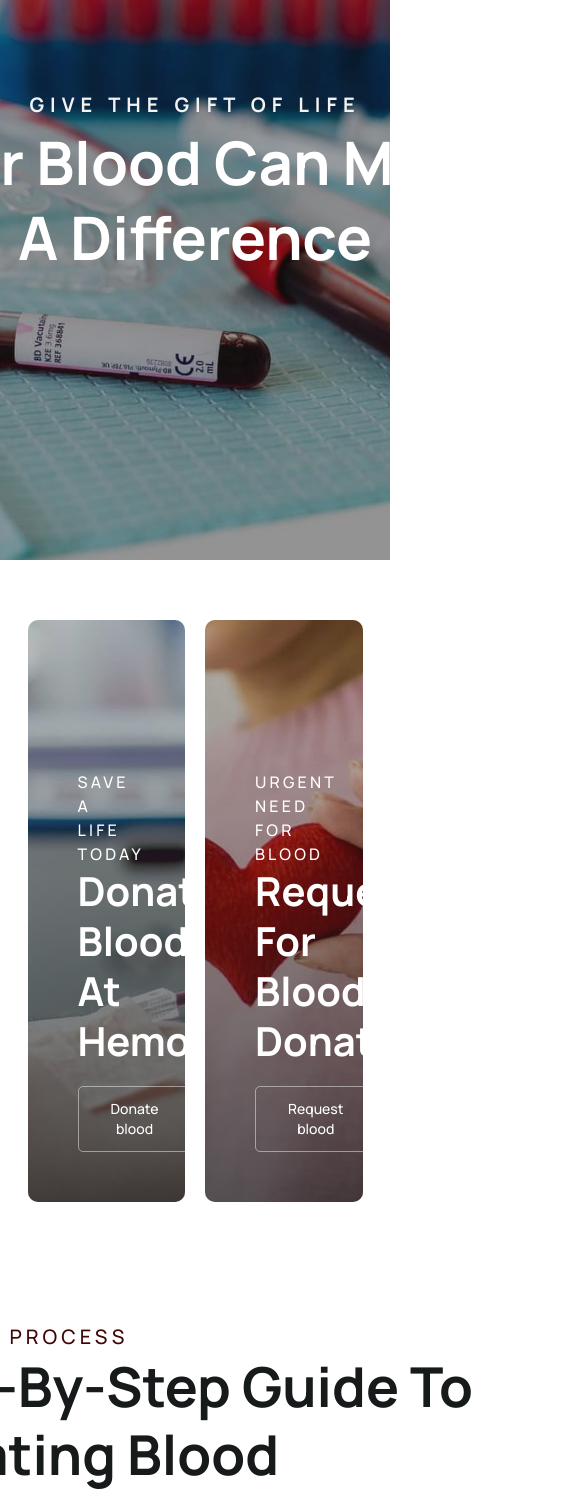
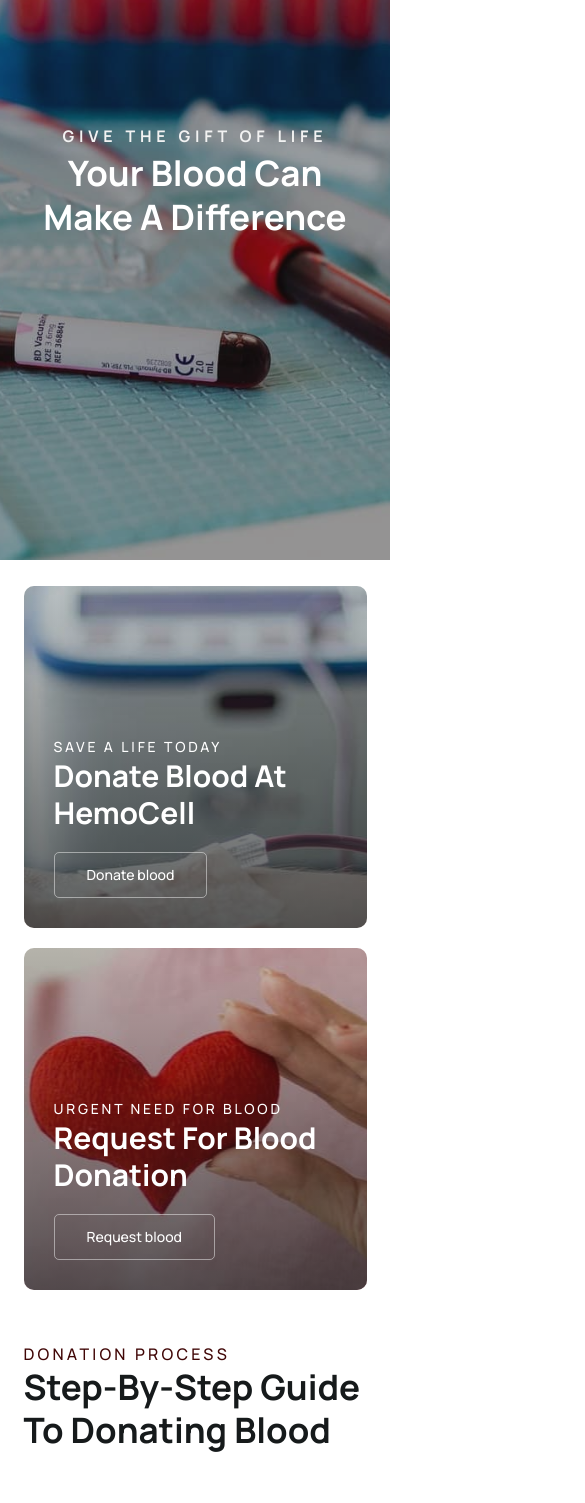
Before and after one commit to moazamdev/hemocell, a React (Vite) app: page / in a window 390 px wide. Shown: the part 200-1703 px from the top of the page, 585 px wide, since content can reach past the window. Built offline with nearby package versions, Linux system fonts and the light colour scheme; a web font is replaced by a local one.

Commit message:
home page created responsive

```diff
--- a/src/components/sections/before-footer-cta/before-footer-cta-styles.scss
+++ b/src/components/sections/before-footer-cta/before-footer-cta-styles.scss
@@ -1,3 +1,3 @@
 .before-footer-cta {
-	background: linear-gradient(to left, var(--dark_red), var(--dark));
+	background: linear-gradient(-135deg, var(--dark_red) 50%, var(--dark) 50%);
 }
--- a/src/components/sections/criteria/criteria-component.jsx
+++ b/src/components/sections/criteria/criteria-component.jsx
@@ -13,7 +13,7 @@ const CriteriaComponent = ({
 	return (
 		<WrapperSection>
 			<div
-				className={`${classHint} wrapper flex flex-col justify-center items-start w-full relative p-20 rounded-rmd z-[25] overflow-hidden`}
+				className={`${classHint} wrapper flex flex-col justify-center items-start w-full relative p-6 py-20 sm:p-20 rounded-rmd z-[25] overflow-hidden`}
 			>
 				<GroupedHeadingComponent
 					subheadingText={subheadingText}
--- a/src/components/sections/footer/footer-component.jsx
+++ b/src/components/sections/footer/footer-component.jsx
@@ -50,7 +50,7 @@ const FooterComponent = () => {
 	return (
 		<section className="footer two-cta-wrapper flex flex-col justify-center items-center w-full mx-auto my-0 px-2.5 pt-[70px] pb-[40px] bg-dark">
 			<div className="two-cta-container relative w-[min(100%_-_15px,1250px)]  mx-auto my-0 p-2.5">
-				<div className="first-section-wrapper grid grid-cols-[1.5fr_1fr_1fr] gap-10">
+				<div className="first-section-wrapper grid sm:grid-cols-[1.5fr_1fr_1fr] gap-10">
 					<div className="footer-col first-col flex flex-col">
 						<h2 className="not-italic font-bold text-[40px] leading-[55px] text-white">
 							Hemo<span className="text-[red]">Cell</span>
--- a/src/components/sections/grouped-heading/grouped-heading-component.jsx
+++ b/src/components/sections/grouped-heading/grouped-heading-component.jsx
@@ -7,16 +7,16 @@ const GroupedHeadingComponent = ({
 }) => {
 	return (
 		<div
-			className={`${boxWidth == "large" ? `w-[800px]` : `w-[650px]`} ${
+			className={`${boxWidth == "large" ? `sm:w-full` : `xlg:w-[650px]`} ${
 				position == "center" ? `text-center` : `text-left`
-			} heading-content-wrapper mb-5`}
+			} heading-content-wrapper w-fit mb-5`}
 		>
 			<span
 				className={`
 				${position == "center" ? `text-center` : `text-left`}
 				${
 					mode == "light" ? `text-white` : `text-red`
-				} not-italic font-medium text-[20px] leading-normal tracking-[0.2em] uppercase `}
+				} not-italic font-medium text-[16px] sm:text-[20px] leading-normal tracking-[0.2em] uppercase`}
 			>
 				{subheadingText}
 			</span>
@@ -25,7 +25,7 @@ const GroupedHeadingComponent = ({
 					${position == "center" ? `text-center` : `text-left`}
 				${
 					mode == "light" ? `text-white` : `text-dark`
-				} cta-heading not-italic font-semibold text-[55px] leading-tight capitalize`}
+				} cta-heading not-italic font-semibold text-[35px] sm:text-[55px] leading-tight capitalize`}
 			>
 				{headingText}
 			</h2>
--- a/src/components/sections/hero/hero-component.jsx
+++ b/src/components/sections/hero/hero-component.jsx
@@ -5,11 +5,11 @@ const HeroComponent = () => {
 	return (
 		<section className="main-wrapper">
 			<div className="main-container">
-				<div className="text-wrapper w-[650px] flex flex-col justify-center items-center">
-					<h3 className="subheading relative font-bold text-[20px] leading-[2em] text-center tracking-[0.3em] uppercase text-off_white">
+				<div className="text-wrapper sm:w-[650px] flex flex-col justify-center items-center">
+					<h3 className="subheading relative font-bold sm:text-[20px] leading-[2em] text-center tracking-[0.3em] uppercase text-off_white">
 						Give the gift of life
 					</h3>
-					<h1 className="font-bold text-[60px] leading-tight text-center capitalize text-white">
+					<h1 className="font-bold text-[35px] sm:text-[60px] leading-tight text-center capitalize text-white">
 						Your blood can make a difference
 					</h1>
 				</div>
--- a/src/components/sections/process-step/process-step-component.jsx
+++ b/src/components/sections/process-step/process-step-component.jsx
@@ -3,8 +3,8 @@ import ParaComponent from "../para/para-component";
 const ProcessStepComponent = ({ key, stepNumber, stepName, stepDescription }) => {
 	return (
 		<div className="process-step p-3 pr-10" key={key}>
-			<div className="step-number-wrapper w-[50px] h-[50px] bg-dark_red rounded-full flex justify-center items-center mb-5">
-				<span className="step-number not-italic font-bold text-[20px] leading-[34px] capitalize text-off_white">
+			<div className="step-number-wrapper w-[40px] h-[40px] sm:w-[50px] sm:h-[50px] bg-dark_red rounded-full flex justify-center items-center mb-2 mt-5 sm:mb-5">
+				<span className="step-number not-italic font-bold text-[16px] sm:text-[20px] leading-[34px] capitalize text-off_white">
 					{stepNumber}
 				</span>
 			</div>
--- a/src/components/sections/quote/quote-component-styles.scss
+++ b/src/components/sections/quote/quote-component-styles.scss
@@ -1,8 +1,3 @@
-.quote-wrapper {
-	padding: 5rem;
-	position: relative;
-}
-
 .quote {
 	background: linear-gradient(
 			to right,
--- a/src/components/sections/quote/quote-component.jsx
+++ b/src/components/sections/quote/quote-component.jsx
@@ -6,9 +6,9 @@ const QuoteComponent = ({ quoteText, classHint }) => {
 	return (
 		<WrapperSection>
 			<div
-				className={`quote-wrapper grid place-items-center w-full rounded-rmd ${classHint}`}
+				className={`quote-wrapper relative p-6 sm:p-10 md:p-12 lg:p-20 grid place-items-center w-full rounded-rmd ${classHint}`}
 			>
-				<blockquote className="text-center w-[800px] font-serif italic font-normal text-[35px] leading-[45px] text-center text-white">
+				<blockquote className="w-full md:w-[100%] lg:w-[80%] font-serif italic font-normal text-[20px] sm:text-[25px] md:text-[35px] sm:leading-normal md:leading-[45px] sm:text-center text-white">
 					{quoteText}
 				</blockquote>
 			</div>
--- a/src/components/sections/side-by-side/side-by-side-component.jsx
+++ b/src/components/sections/side-by-side/side-by-side-component.jsx
@@ -17,13 +17,11 @@ const SideBySideComponent = ({
 }) => {
 	return (
 		<WrapperSection>
-			<div className="wrapper grid grid-cols-[1fr_1fr]">
+			<div className="wrapper grid grid-cols0-1 lg:grid-cols-2">
 				<div
-					className={`my-image-col rounded-rmd z-[25] overflow-hidden h-[600px] w-full ${classHint}`}
-				>
-					<img src={imageUrl} alt="" />
-				</div>
-				<div className="content-wrapper p-[50px] flex flex-col justify-center">
+					className={`my-image-col rounded-rmd z-[25] h-[400px] sm:h-[600px] w-full ${classHint}`}
+				></div>
+				<div className="content-wrapper p-[15px] py-[50px] sm:p-[50px] flex flex-col justify-center">
 					<GroupedHeadingComponent
 						subheadingText={subheadingText}
 						headingText={headingText}
--- a/src/components/sections/three-step-process/three-step-process-component.jsx
+++ b/src/components/sections/three-step-process/three-step-process-component.jsx
@@ -34,7 +34,7 @@ const ThreeStepProcessComponent = () => {
 					subheadingText={"Donation Process"}
 					headingText={"Step-by-Step Guide to Donating Blood"}
 				/>
-				<div className="process-steps-wrapper mt-10 grid grid-cols-[1fr_1fr_1fr]">
+				<div className="process-steps-wrapper mt-5 sm:mt-10 grid sm:grid-cols-[1fr_1fr_1fr]">
 					{stepDetails.map((stepDetail) => (
 						<ProcessStepComponent {...stepDetail} />
 					))}
--- a/src/components/sections/two-cta/two-cta-component.jsx
+++ b/src/components/sections/two-cta/two-cta-component.jsx
@@ -25,18 +25,18 @@ const TwoCtaComponent = () => {
 
 	return (
 		<WrapperSection>
-			<div className="cta-content-wrapper grid place-items-start grid-cols-[1fr_1fr] gap-[20px] w-full">
+			<div className="cta-content-wrapper grid place-items-start sm:grid-cols-[1fr_1fr] gap-[20px] w-full">
 				{ctaDetails.map((ctaDetail) => (
 					<a
 						href={ctaDetail.ctaLink}
 						key={ctaDetail.key}
-						className={`cta-col transition rounded-rmd overflow-hidden w-full relative z-[25] pt-[150px] pb-[50px] px-[50px] ${ctaDetail.ctaClass}`}
+						className={`cta-col transition rounded-rmd overflow-hidden w-full relative z-[25] pt-[150px] pb-[30px] sm:pb-[50px] px-[30px] sm:px-[50px] ${ctaDetail.ctaClass}`}
 					>
 						<div className="cta-col-content relative z-50">
-							<p className="cta-subheading not-italic font-medium text-md leading-normal tracking-[0.2em] uppercase text-white">
+							<p className="cta-subheading not-italic font-medium text-sm sm:text-md leading-normal tracking-[0.2em] uppercase text-white">
 								{ctaDetail.subheading}
 							</p>
-							<h2 className="cta-heading not-italic font-semibold text-[40px] leading-tight capitalize text-white">
+							<h2 className="cta-heading not-italic font-semibold text-[30px] sm:text-[40px] leading-tight capitalize text-white">
 								{ctaDetail.heading}
 							</h2>
 
--- a/src/components/sections/wrapper-section/wrapper-section-component.jsx
+++ b/src/components/sections/wrapper-section/wrapper-section-component.jsx
@@ -1,7 +1,7 @@
 const WrapperSection = ({ children }) => {
 	return (
-		<section className="two-cta-wrapper flex flex-col justify-center items-center w-full mx-auto my-0 px-2.5 py-[50px]">
-			<div className="two-cta-container relative w-[min(100%_-_15px,1250px)] flex flex-row justify-center mx-auto my-0 p-2.5">
+		<section className="two-cta-wrapper flex flex-col justify-center items-center w-full mx-auto my-0 px-2.5 py-[20px] md:py-[50px]">
+			<div className="two-cta-container relative w-[min(100%_-_15px,1250px)] flex flex-row justify-center mx-auto my-0 p-1.5 sm:p-2.5">
 				{children}
 			</div>
 		</section>
```
